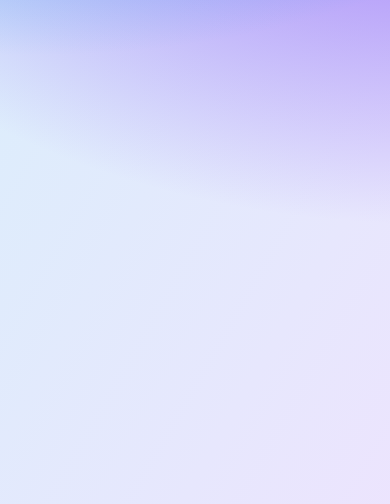
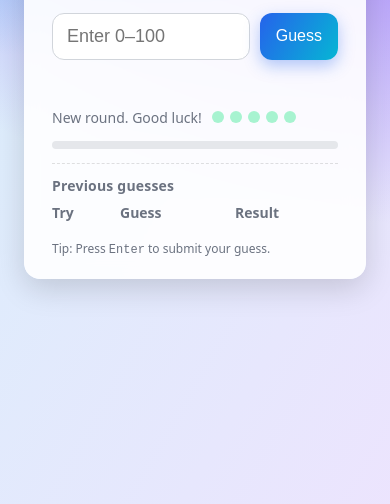
Before and after one commit to Jaen0302/Guess_Number, a plain HTML site: page index.html in a window 390 px wide. Shown: the part 340-844 px from the top of the page. Drawn offline with Linux system fonts and the light colour scheme.

Commit message:
Update index.html

```diff
--- a/index.html
+++ b/index.html
@@ -6,6 +6,7 @@
   <title>Guess the Number</title>
   <meta name="color-scheme" content="light dark" />
   <style>
+    /* ---------- Theme ---------- */
     :root {
       --bg1: #0ea5e9;
       --bg2: #8b5cf6;
@@ -30,32 +31,34 @@
         --shadow: 0 10px 30px rgba(0,0,0,.5);
       }
     }
+
+    /* ---------- Layout hardening (prevents “half-box cut” & left drift) ---------- */
     * { box-sizing: border-box; }
     html, body { height: 100%; }
-    html { overflow-x: hidden; }
-    body {
-      margin: 0;
-      font-family: ui-sans-serif, system-ui, -apple-system, Segoe UI, Roboto, Helvetica, Arial;
-      color: var(--text);
-      background: radial-gradient(1200px 800px at 10% -10%, var(--bg1), transparent 60%),
+    html, body { overflow-x: clip; }           /* kill horizontal scroll on all browsers */
+    body { margin: 0; font-family: ui-sans-serif, system-ui, -apple-system, Segoe UI, Roboto, Helvetica, Arial; color: var(--text); }
+
+    /* Use a dedicated page container for centering + background.
+       Grid centers the card; if card grows taller than the viewport,
+       overflow-y:auto lets the page scroll instead of clipping. */
+    .page {
+      min-height: 100svh;                      /* viewport-height safe on mobile */
+      display: grid;
+      place-items: center;                     /* truly center horizontally & vertically */
+      padding: 24px;
+      overflow-y: auto;                        /* allow vertical scroll if content is tall */
+      background:
+        radial-gradient(1200px 800px at 10% -10%, var(--bg1), transparent 60%),
         radial-gradient(1200px 800px at 110% 10%, var(--bg2), transparent 60%),
         linear-gradient(120deg, #0ea5e92a, #8b5cf62a);
       background-attachment: fixed;
+      background-repeat: no-repeat;
+      background-size: cover;
+    }
 
-      /* Hard center the card */
-      min-height: 100svh;          /* use small-viewport units to avoid toolbar jumps */
-      display: grid;
-      place-items: center;
-
-      padding: 24px;
-      box-sizing: border-box;
-
-      /* stop any sideways scroll pushing the card off-screen */
-      overflow-x: hidden;
-    }
+    /* ---------- Card ---------- */
     .card {
-      width: 100%;
-      max-width: 680px;
+      width: min(680px, calc(100vw - 48px));   /* always fit in viewport width */
       background: var(--card);
       backdrop-filter: blur(10px);
       border-radius: var(--radius);
@@ -77,11 +80,9 @@
       pointer-events: none;
       opacity: .35;
     }
-    header h1 {
-      margin: 0 0 6px;
-      font-size: clamp(24px, 3vw, 32px);
-      letter-spacing: .2px;
-    }
+
+    /* ---------- Typography & controls ---------- */
+    header h1 { margin: 0 0 6px; font-size: clamp(24px, 3vw, 32px); letter-spacing: .2px; }
     .lead { margin: 0 0 16px; color: var(--muted); }
     .row {
       display: grid;
@@ -118,64 +119,39 @@
     button:active { transform: translateY(1px); }
     .primary { background: linear-gradient(120deg, var(--accent), var(--accent-2)); color: #fff; box-shadow: 0 6px 16px rgba(37,99,235,.35); }
     button:disabled, input:disabled { opacity: .6; cursor: not-allowed; }
-    .hint {
-      min-height: 28px;
-      margin-top: 12px;
-      font-weight: 650;
-      letter-spacing: .2px;
-    }
+
+    .hint { min-height: 28px; margin-top: 12px; font-weight: 650; letter-spacing: .2px; }
     .hint.pop { animation: pop .25s ease; }
     @keyframes pop { 0% { transform: scale(.98); opacity: .5; } 100% { transform: scale(1); opacity: 1; } }
+
     .meta { margin-top: 8px; color: var(--muted); font-size: 14px; display: flex; align-items: center; gap: 10px; flex-wrap: wrap; }
     .tries { display: inline-flex; gap: 6px; --size: 12px; }
     .dot { width: var(--size); height: var(--size); border-radius: 999px; background: #e5e7eb; }
     .dot.used { background: #fca5a5; }
     .dot.left { background: #a7f3d0; }
+
     .progress { position: relative; width: 100%; height: 8px; background: #e5e7eb; border-radius: 999px; overflow: hidden; margin-top: 14px; }
     .bar { position: absolute; left: 0; top: 0; bottom: 0; width: 0%; background: linear-gradient(90deg, var(--accent), var(--accent-2)); transition: width .3s ease; }
+
     footer { margin-top: 18px; font-size: 12px; color: var(--muted); }
 
-    /* --- History styles (lightweight, matches your card) --- */
-    .history {
-      margin-top: 14px;
-      border-top: 1px dashed rgba(0,0,0,.12);
-      padding-top: 12px;
-    }
-    @media (prefers-color-scheme: dark) {
-      .history { border-top-color: rgba(255,255,255,.18); }
-    }
-    .history h2 {
-      margin: 0 0 8px;
-      font-size: 14px;
-      color: var(--muted);
-      font-weight: 600;
-      letter-spacing: .2px;
-    }
-    .history-list {
-      display: grid;
-      grid-template-columns: 56px 1fr 1fr;
-      gap: 8px 12px;
-      align-items: center;
-      font-size: 14px;
-    }
-    .history-list .hdr {
-      color: var(--muted);
-      font-weight: 600;
-    }
-    .pill-mini {
-      display: inline-block;
-      padding: 4px 8px;
-      border-radius: 999px;
-      font-size: 12px;
-      line-height: 1;
-      color: #fff;
-    }
+    /* ---------- History (previous guesses) ---------- */
+    .history { margin-top: 14px; border-top: 1px dashed rgba(0,0,0,.12); padding-top: 12px; }
+    @media (prefers-color-scheme: dark) { .history { border-top-color: rgba(255,255,255,.18); } }
+    .history h2 { margin: 0 0 8px; font-size: 14px; color: var(--muted); font-weight: 600; letter-spacing: .2px; }
+    .history-list { display: grid; grid-template-columns: 56px 1fr 1fr; gap: 8px 12px; align-items: center; font-size: 14px; }
+    .history-list .hdr { color: var(--muted); font-weight: 600; }
+    .pill-mini { display: inline-block; padding: 4px 8px; border-radius: 999px; font-size: 12px; line-height: 1; color: #fff; }
     .pill-high { background: var(--accent); }
     .pill-low { background: var(--accent-2); }
     .pill-correct { background: var(--good); }
+
+    /* ---------- Confetti canvas ---------- */
+    .confetti { position: fixed; inset: 0; pointer-events: none; }
   </style>
 </head>
 <body>
+  <div class="page">
     <div class="card" role="main" aria-labelledby="title">
       <header>
         <h1 id="title">Guess the Number</h1>
@@ -199,7 +175,6 @@
         <div class="bar" id="bar"></div>
       </div>
 
-    <!-- New: Previous guesses -->
       <section class="history" aria-live="polite" aria-label="Previous guesses">
         <h2>Previous guesses</h2>
         <div class="history-list" id="historyList">
@@ -212,15 +187,16 @@
 
       <footer>Tip: Press <kbd>Enter</kbd> to submit your guess.</footer>
     </div>
+  </div>
 
-  <canvas class="confetti" id="confetti" width="0" height="0"></canvas>
+  <canvas class="confetti" id="confetti"></canvas>
 
   <script>
     (() => {
-      const SECRET = 52; // fixed number
+      const SECRET = 52;         // fixed number
       const MAX_TRIES = 5;
       let tries = 0;
-      const history = []; // {n, guess, result: 'Higher'|'Lower'|'Correct'}
+      const history = [];        // { n, guess, result: 'Higher'|'Lower'|'Correct' }
 
       const $ = (id) => document.getElementById(id);
       const input = $('guess');
@@ -248,13 +224,12 @@
       function popHint(text, color) {
         hint.textContent = text;
         hint.style.color = color || 'inherit';
-        hint.classList.remove('pop');
+        hint.classList.remove('pop'); // restart animation
         void hint.offsetWidth;
         hint.classList.add('pop');
       }
 
       function addHistoryRow(n, guess, result) {
-        // row: Try#, Guess value, Result pill
         const tryEl = document.createElement('div');
         tryEl.textContent = n;
 
@@ -277,7 +252,6 @@
       }
 
       function renderHistory() {
-        // Clear rows but keep headers (first 3 children)
         while (historyList.children.length > 3) {
           historyList.removeChild(historyList.lastChild);
         }
@@ -331,14 +305,25 @@
       btnGuess.addEventListener('click', check);
       input.addEventListener('keydown', (e) => { if (e.key === 'Enter') check(); });
 
-      // Confetti
+      /* ---------- Confetti (fixed canvas; no horizontal overflow) ---------- */
       const canvas = document.getElementById('confetti');
       const ctx = canvas.getContext('2d');
       let confettiPieces = [];
       let raf = null;
-      function resize() { canvas.width = window.innerWidth; canvas.height = window.innerHeight; }
-      window.addEventListener('resize', resize);
-      resize();
+
+      function sizeCanvas() {
+        const dpr = Math.max(1, window.devicePixelRatio || 1);
+        const w = Math.floor(window.innerWidth);
+        const h = Math.floor(window.innerHeight);
+        canvas.style.width = w + 'px';
+        canvas.style.height = h + 'px';
+        canvas.width = Math.floor(w * dpr);
+        canvas.height = Math.floor(h * dpr);
+        ctx.setTransform(dpr, 0, 0, dpr, 0, 0);
+      }
+      window.addEventListener('resize', sizeCanvas);
+      sizeCanvas();
+
       function fireConfetti() {
         confettiPieces = Array.from({ length: 120 }, () => ({
           x: Math.random() * canvas.width,
```
Lines whose indentation alone changed are shown as unchanged.
